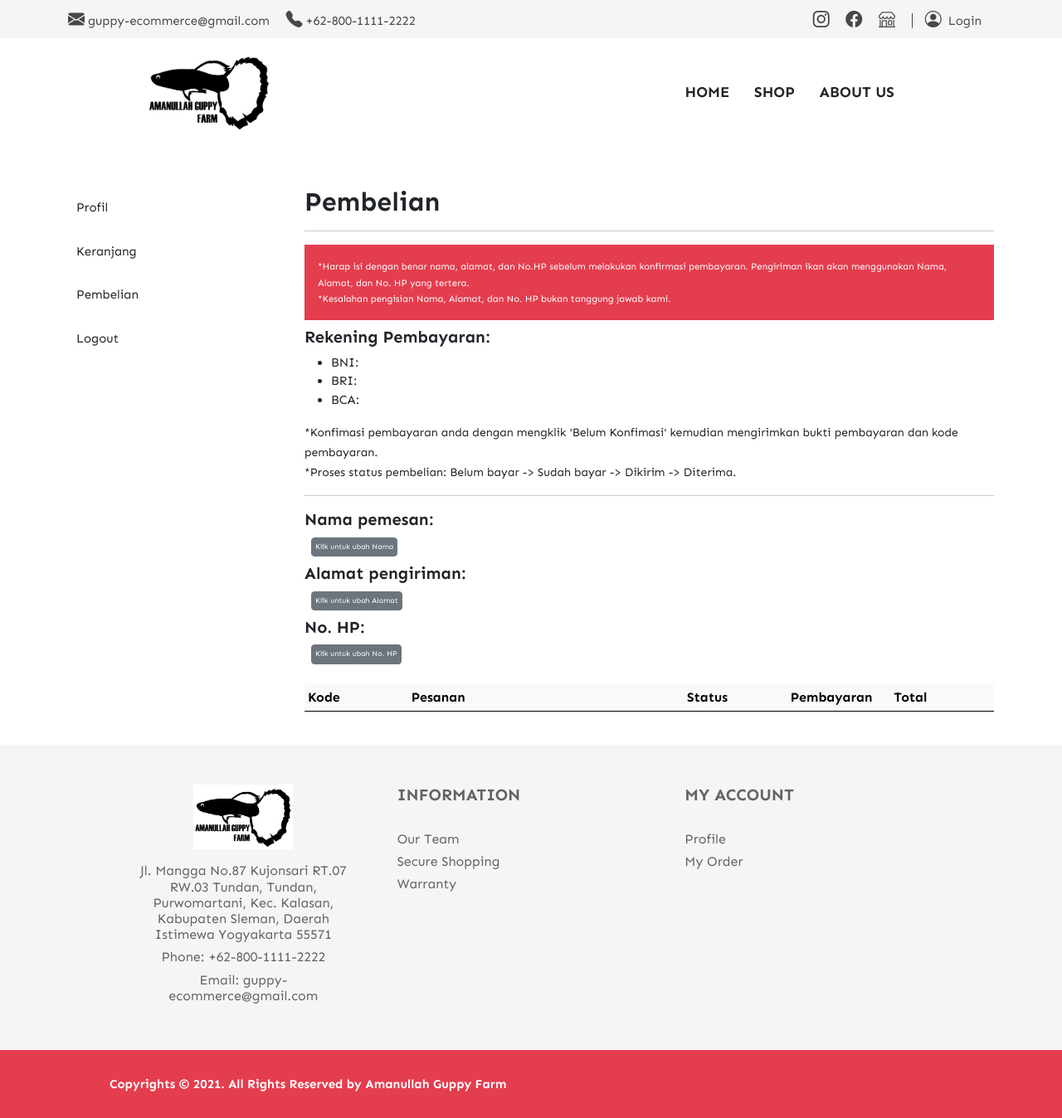
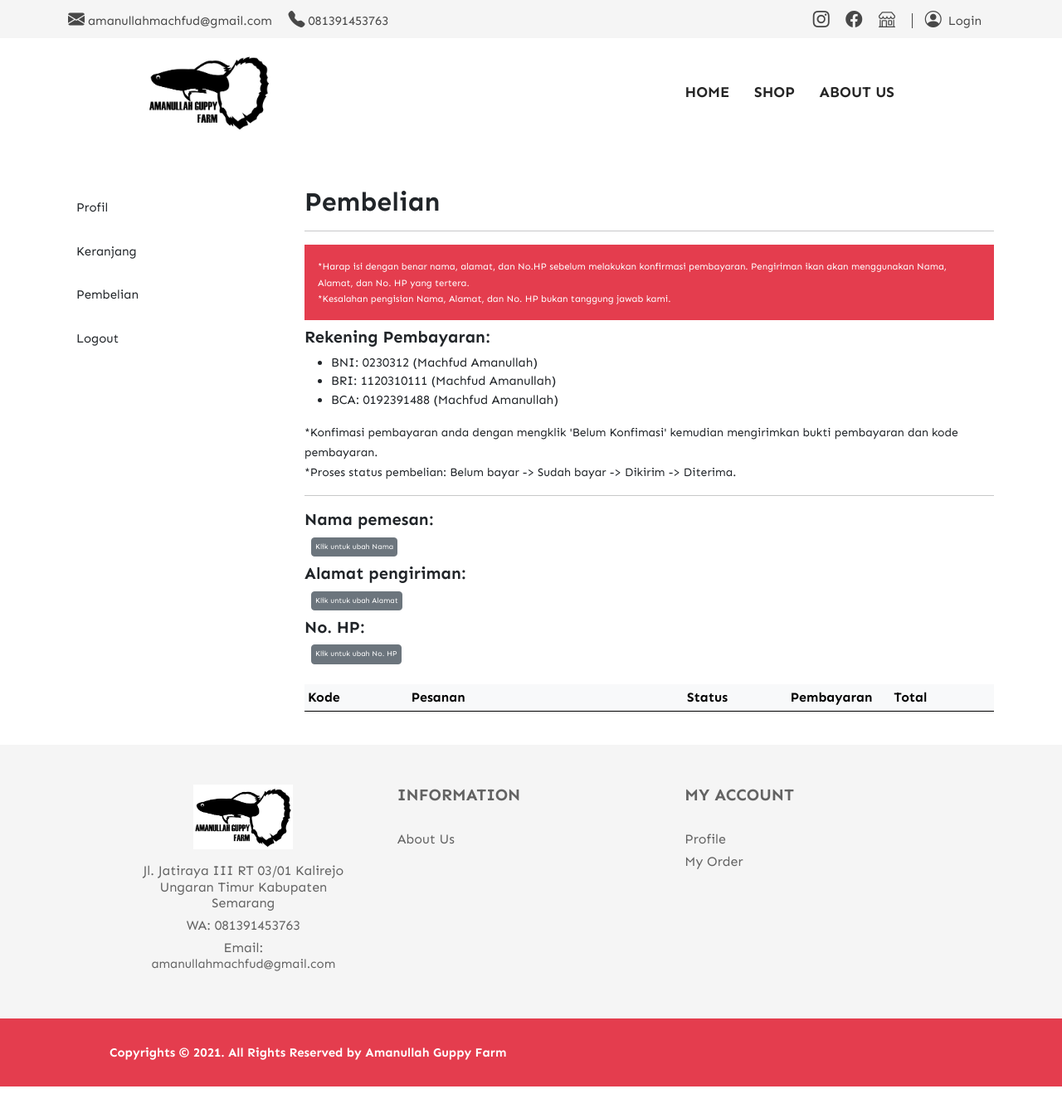
Before and after one commit to muhammadyusufprananda/guppyci4, a CodeIgniter 4 app: template app/Views/user/pembelian.php in a window 1280 px wide. Shown: the whole page at 83% size. After the commit the page ends 1310 px from the top, so only its background shows below. Run offline with PHP 8.4 and a stand-in for CodeIgniter, Linux system fonts and the light colour scheme; the template is opened without the code that fills it, so the values that code supplies are empty; some libraries are stand-ins or nearby versions.

Commit message:
Update ikan, database, and link on topbar and bottom_widget

```diff
--- a/app/Views/layout/bottom_widget.php
+++ b/app/Views/layout/bottom_widget.php
@@ -5,33 +5,25 @@
         <div class="col-sm-4 text-center px-5">
           <img class="C-logo mb-3" src="/img/logo.jpeg" alt="logo" />
           <h6>
-            Jl. Mangga No.87 Kujonsari RT.07 RW.03 Tundan, Tundan,
-            Purwomartani, Kec. Kalasan, Kabupaten Sleman, Daerah Istimewa
-            Yogyakarta 55571
+            Jl. Jatiraya III RT 03/01 Kalirejo Ungaran Timur Kabupaten Semarang
           </h6>
-          <h6>Phone: +62-800-1111-2222</h6>
-          <h6>Email: guppy-ecommerce@gmail.com</h6>
+          <h6>WA: 081391453763</h6>
+          <h6>Email: <a href="mailto:amanullahmachfud@gmail.com">amanullahmachfud@gmail.com</a></h6>
         </div>
         <div class="col-sm-4">
           <h5>INFORMATION</h5>
           <br />
-          <a href="#">
-            <h6>Our Team</h6>
-          </a>
-          <a href="#">
-            <h6>Secure Shopping</h6>
-          </a>
-          <a href="#">
-            <h6>Warranty</h6>
+          <a href="/pages/about_us">
+            <h6>About Us</h6>
           </a>
         </div>
         <div class="col-sm-4">
           <h5>MY ACCOUNT</h5>
           <br />
-          <a href="#">
+          <a href="/profil">
             <h6>Profile</h6>
           </a>
-          <a href="#">
+          <a href="/user/pembelian">
             <h6>My Order</h6>
           </a>
         </div>
--- a/app/Views/layout/top_bar.php
+++ b/app/Views/layout/top_bar.php
@@ -4,8 +4,8 @@
       <div class="row">
         <!-- Bagian kontak -->
         <div class="col-6">
-          <a href="#"><i class="bi-envelope-fill me-1"></i>guppy-ecommerce@gmail.com</a>
-          <a href="#"><i class="bi-telephone-fill me-1"></i>+62-800-1111-2222</a>
+          <a href="mailto:amanullahmachfud@gmail.com"><i class="bi-envelope-fill me-1"></i>amanullahmachfud@gmail.com</a>
+          <a href="#"><i class="bi-telephone-fill me-1"></i>081391453763</a>
         </div>
         <!-- Bagian media sosial dan login -->
         <div class="col-6 text-end">
@@ -13,22 +13,22 @@
           <a href="#"><i class="bi-facebook"></i></a>
           <a href="#"><i class="bi-shop"></i></a>
           <!-- Bagian login -->
-          <?php if(logged_in()): ?>
-          <!-- Jika sudah login -->
+          <?php if (logged_in()) : ?>
+            <!-- Jika sudah login -->
             <div class="dropdown d-inline">
               <a class="btn btn-danger text-white dropdown-toggle p-0 px-1 mb-1" href="#" role="button" id="dropdownMenuLink" data-bs-toggle="dropdown" aria-expanded="false"><i class="bi-person-circle me-2"></i><?= user()->username ?></a>
               <ul class="dropdown-menu" aria-labelledby="dropdownMenuLink">
-                <?php if(in_groups('superadmin')): ?>
+                <?php if (in_groups('superadmin')) : ?>
                   <li><a class="dropdown-item" href="/admin">Admin</a></li>
                   <li><a class="dropdown-item" href="/admin/profil">Profile</a></li>
-                <?php elseif(in_groups('user')): ?>
+                <?php elseif (in_groups('user')) : ?>
                   <li><a class="dropdown-item" href="/user">Profile</a></li>
                   <li><a class="dropdown-item" href="/user/keranjang">Keranjang</a></li>
                 <?php endif; ?>
-                  <li><a class="dropdown-item" href="<?= base_url('logout') ?>">Logout</a></li>
+                <li><a class="dropdown-item" href="<?= base_url('logout') ?>">Logout</a></li>
               </ul>
             </div>
-          <?php else: ?>
+          <?php else : ?>
             <a href="<?= base_url('login') ?>" class="C-login"><i class="bi-person-circle me-2"></i>Login</a>
           <?php endif; ?>
         </div>
--- a/app/Views/user/pembelian.php
+++ b/app/Views/user/pembelian.php
@@ -16,9 +16,9 @@
                 </div>
                 <h5>Rekening Pembayaran:</h5>
                 <ul>
-                    <li>BNI:</li>
-                    <li>BRI:</li>
-                    <li>BCA:</li>
+                    <li>BNI: 0230312 (Machfud Amanullah)</li>
+                    <li>BRI: 1120310111 (Machfud Amanullah)</li>
+                    <li>BCA: 0192391488 (Machfud Amanullah)</li>
                 </ul>
                 <small>*Konfimasi pembayaran anda dengan mengklik 'Belum Konfimasi' kemudian mengirimkan bukti pembayaran dan kode pembayaran.</small><br>
                 <small>*Proses status pembelian: Belum bayar -> Sudah bayar -> Dikirim -> Diterima.</small>
```
Also changed, not shown: app/Views/pages/about_us.php (+1 -9 lines), guppyci4.sql (+89 -73 lines), public/img/fish/1626871172_912dcad5217622d141bd.jpeg (added), public/img/fish/1626871316_e114e32a9d030722c48d.jpeg (added), public/img/fish/1626871357_b74ac233950202d22677.jpeg (added), public/img/fish/1626871404_73b7d5c1bb89211f0899.jpeg (added), public/img/fish/1626871437_ddb3ff31bedd78748d0d.jpeg (added), public/img/fish/1626871468_1ed4c2090253f194f2e6.jpeg (added), public/img/fish/1626871512_7ba9d83067c25f36ddc5.jpeg (added), public/img/fish/1626871556_1d2c8bda1bc15600806d.jpeg (added).
